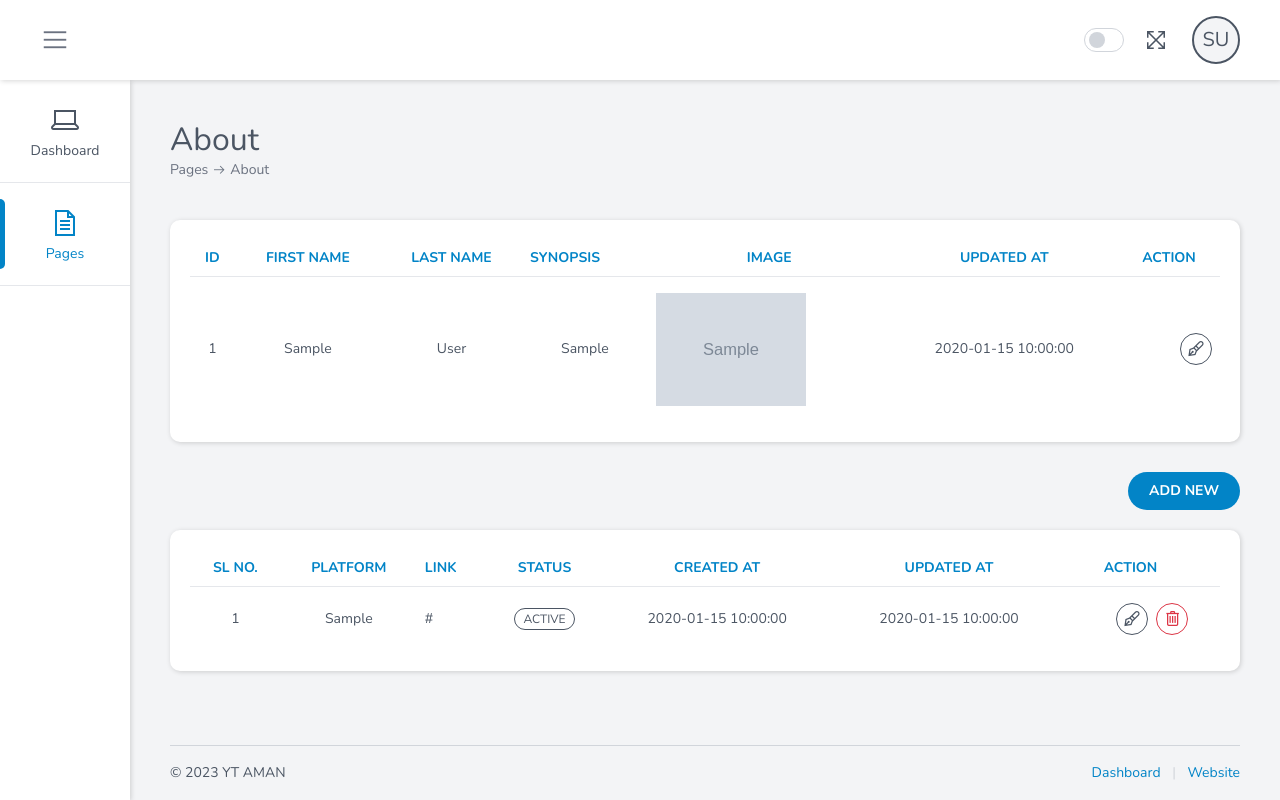
After one commit to amanmukhi/PHP_projects, a PHP site: page /admin/about.php in a window 1280 px wide. The commit adds this page. Run offline with PHP 8.4, Linux system fonts and the light colour scheme; the visitor is signed in with stand-in values (Sample User, id 1); tables that the repository leaves empty or names only in its code hold one stand-in row (values such as "Sample post"); grey boxes marked "Sample" are stand-in pictures; data that the repository does not hold is empty.

Commit message:
new change

```diff
--- /dev/null
+++ b/yt_aman/admin/about.php
@@ -0,0 +1,342 @@
+<?php
+include "connect.php";
+include "auth.php";
+?>
+
+
+<!DOCTYPE html>
+<html lang="en" dir="ltr">
+
+<head>
+    <meta charset="UTF-8" />
+    <meta name="viewport" content="width=device-width, initial-scale=1, shrink-to-fit=no" />
+
+    <title>Pages | About</title>
+
+    <!-- Generics -->
+    <link rel="icon" href="assets/images/favicon/favicon-32.png" sizes="32x32">
+    <link rel="icon" href="assets/images/favicon/favicon-128.png" sizes="128x128">
+    <link rel="icon" href="assets/images/favicon/favicon-192.png" sizes="192x192">
+
+    <!-- Android -->
+    <link rel="shortcut icon" href="assets/images/favicon/favicon-196.png" sizes="196x196">
+
+    <!-- iOS -->
+    <link rel="apple-touch-icon" href="assets/images/favicon/favicon-152.png" sizes="152x152">
+    <link rel="apple-touch-icon" href="assets/images/favicon/favicon-167.png" sizes="167x167">
+    <link rel="apple-touch-icon" href="assets/images/favicon/favicon-180.png" sizes="180x180">
+
+    <link rel="stylesheet" href="assets/css/style.css" />
+
+    <style>
+        #img_url {
+            background: #ddd;
+            width: 170px;
+            height: 200px;
+            display: block;
+        }
+    </style>
+</head>
+
+<body>
+    <!-- header -->
+    <?php include "layouts/header.php"; ?>
+
+    <!-- sidebar -->
+    <?php include "layouts/sidebar.php"; ?>
+
+
+    <!-- Workspace -->
+    <main class="workspace overflow-hidden">
+
+        <!-- Breadcrumb -->
+        <section class="breadcrumb lg:flex items-start">
+            <div>
+                <h1>About</h1>
+                <ul>
+                    <li><a href="#">Pages</a></li>
+                    <li class="divider la la-arrow-right"></li>
+                    <li><a href="#">About</a></li>
+                </ul>
+            </div>
+        </section>
+
+        <div style="margin-bottom: 20px;"></div>
+        <!-- List -->
+        <div class="card p-5">
+            <div class="overflow-x-auto">
+                <table class="table table-auto table_hoverable w-full">
+                    <thead>
+                        <tr>
+
+                            <th class="text-center uppercase">Id</th>
+                            <th class="text-center uppercase">First Name</th>
+                            <th class="text-center uppercase">Last Name</th>
+                            <th class="ltr:text-left rtl:text-right uppercase">Synopsis</th>
+                            <th class="text-center uppercase">Image</th>
+                            <th class="text-center uppercase">Updated At</th>
+                            <th class="text-center uppercase">Action</th>
+
+                        </tr>
+                    </thead>
+                    <tbody>
+                        <tr>
+
+                            <td class="text-center"><?= $id ?></td>
+                            <td class="text-center"><?= $fname ?></td>
+                            <td class="text-center"><?= $lname ?></td>
+                            <td class="text-center"><?= $synopsis ?></td>
+                            <td class="text-center"><img width="150px" src="../assets/img/slider/<?= $img_name ?>" alt="<?= $img_name ?>"></td>
+                            <td class="text-center"><?= $updated_at ?></td>
+
+                            <!-- Action Button -->
+                            <td class="ltr:text-right rtl:text-left whitespace-nowrap">
+                                <div class="inline-flex ltr:ml-auto rtl:mr-auto">
+                                    <a href="#" class="btn btn-icon btn_outlined btn_secondary" data-toggle="modal" data-target="#edithomedata">
+                                        <span class="la la-pen-fancy"></span>
+                                    </a>
+
+
+                                    <!-- add new data -->
+                                    <div id="edithomedata" class="modal" data-animations="fadeInDown, fadeOutUp">
+                                        <div class="modal-dialog modal-dialog_centered max-w-2xl">
+                                            <div class="modal-content">
+                                                <div class="modal-content">
+                                                    <form method="post" action="action.php" enctype="multipart/form-data">
+                                                        <div class="modal-header">
+                                                            <h2 class="modal-title">Edit Basic Details</h2>
+                                                            <button type="button" class="close la la-times" data-dismiss="modal"></button>
+                                                        </div>
+                                                        <div class="modal-body">
+
+                                                            <div class="input-group mt-5">
+                                                                <div class="input-addon input-addon-prepend input-group-item">First and last name</div>
+                                                                <input name="fname" class="form-control input-group-item" value="<?= $fname; ?>" placeholder="<?= $fname; ?>">
+                                                                <input name="lname" class="form-control input-group-item" value="<?= $lname; ?>" placeholder="<?= $lname; ?>">
+                                                            </div>
+                                                            <div class="mt-3">
+                                                                <div class="mt-5">
+                                                                    <textarea name="synopsis" class="form-control" rows="5"><?= $synopsis; ?></textarea>
+                                                                </div>
+                                                            </div>
+                                                            <div class="mt-5">
+                                                                <label class="input-group font-normal">
+                                                                    <div class="file-name input-addon input-addon-prepend input-group-item w-full overflow-x-hidden">
+                                                                        No file chosen</div>
+
+
+                                                                    <br>
+                                                                    <input type="file" id="img_file" name="image" class="hidden" onChange="img_pathUrl(this);">
+                                                                    <div class="input-group-item btn btn_primary uppercase">Choose File</div>
+
+                                                                </label>
+                                                            </div>
+                                                            <div class="mt-5">
+
+                                                                <img src="../assets/img/slider/<?= $img_name ?>" id="img_url" alt="your image">
+                                                            </div>
+                                                        </div>
+                                                        <div class="modal-footer">
+                                                            <div class="flex ltr:ml-auto rtl:mr-auto">
+                                                                <button type="button" class="btn btn_secondary uppercase" data-dismiss="modal">Close</button>
+                                                                <button type="submit" name="edit_home_BD" class="btn btn_primary ltr:ml-2 rtl:mr-2 uppercase">Save</button>
+                                                            </div>
+                                                        </div>
+                                                    </form>
+                                                </div>
+                                            </div>
+                                        </div>
+                                    </div>
+
+                                </div>
+                            </td>
+                        </tr>
+
+                    </tbody>
+                </table>
+            </div>
+        </div>
+
+        <div style="margin-bottom: 30px;"></div>
+
+        <!-- Add social media -->
+        <div class="flex flex-wrap gap-2 items-center ltr:ml-auto rtl:mr-auto mt-5 lg:mt-0">
+            <div class="flex gap-x-2">
+                <!-- Add social media button -->
+                <button class="btn btn_primary uppercase" data-toggle="modal" data-target="#exampleModal">Add New</button>
+            </div>
+        </div>
+        <!-- Add social media -->
+        <div id="exampleModal" class="modal" data-animations="fadeInDown, fadeOutUp">
+            <div class="modal-dialog modal-dialog_centered max-w-2xl">
+                <div class="modal-content">
+                    <form method="post" action="action.php" enctype="multipart/form-data">
+                        <div class="modal-header">
+                            <h2 class="modal-title">Add Social Media</h2>
+                            <button type="button" class="close la la-times" data-dismiss="modal"></button>
+                        </div>
+                        <div class="modal-body">
+                            <div class="input-group mt-5">
+                                <div class="input-addon input-addon-prepend input-group-item">Platform : </div>
+                                <input name="platform" class="form-control input-group-item" placeholder="platform">
+                            </div>
+                            <div class="input-group mt-5">
+                                <div class="input-addon input-addon-prepend input-group-item">Link : </div>
+                                <input name="link" class="form-control input-group-item" placeholder="link">
+                            </div>
+                            <div class="mt-5">
+                                <label class="switch switch_outlined">
+                                    <input type="checkbox" name="status">
+                                    <span></span>
+                                    <span>Published </span>
+                                </label>
+                            </div>
+
+                        </div>
+                        <div class="modal-footer">
+
+                            <div class="flex ltr:ml-auto rtl:mr-auto">
+                                <button type="button" class="btn btn_secondary uppercase" data-dismiss="modal">Close</button>
+                                <button type="submit" name="add_home_SM" class="btn btn_primary ltr:ml-2 rtl:mr-2 uppercase">Save</button>
+                            </div>
+                        </div>
+                    </form>
+                </div>
+            </div>
+        </div>
+
+        <div style="margin-bottom: 20px;"></div>
+        <!-- List -->
+        <div class="card p-5">
+            <div class="overflow-x-auto">
+                <table class="table table-auto table_hoverable w-full">
+                    <thead>
+                        <tr>
+
+                            <th class="text-center uppercase">Sl no.</th>
+                            <th class="text-center uppercase">Platform</th>
+                            <th class="ltr:text-left rtl:text-right uppercase">Link</th>
+                            <th class="text-center uppercase">Status</th>
+                            <th class="text-center uppercase">Created At</th>
+                            <th class="text-center uppercase">Updated At</th>
+                            <th class="text-center uppercase">Action</th>
+
+                            <th class="uppercase"></th>
+                        </tr>
+                    </thead>
+                    <tbody>
+
+                        <?php
+
+                        $sql = "SELECT * FROM social_media";
+                        $res = mysqli_query($conn, $sql);
+
+
+                        if (mysqli_num_rows($res) > 0) {
+                            while ($row = mysqli_fetch_assoc($res)) { ?>
+                                <tr>
+                                    <td class="text-center"><?= $row['id']; ?></td>
+                                    <td class="text-center"><?= $row['platform']; ?></td>
+                                    <td><?= $row['link']; ?></td>
+                                    <td class="text-center">
+                                        <?php if ($row['status'] == 'active') { ?>
+                                            <div class="badge badge_outlined badge_secondary uppercase">Active</div>
+                                        <?php } else { ?>
+                                            <div class="badge badge_outlined badge_secondary uppercase">Inactive</div>
+                                        <?php }
+                                        ?>
+                                    </td>
+                                    <td class="text-center"><?= $row['created_at']; ?></td>
+                                    <td class="text-center"><?= $row['updated_at']; ?></td>
+                                    <td class="ltr:text-right rtl:text-left whitespace-nowrap">
+                                        <div class="inline-flex ltr:ml-auto rtl:mr-auto">
+                                            <a href="#" class="btn btn-icon btn_outlined btn_secondary" data-toggle="modal" data-target="#exampleModaledit<?= $row['id']; ?>">
+                                                <span class=" la la-pen-fancy"></span>
+                                            </a>
+
+                                            <!-- add new data -->
+                                            <div id="exampleModaledit<?= $row['id']; ?>" class="modal" data-animations="fadeInDown, fadeOutUp">
+                                                <div class="modal-dialog modal-dialog_centered max-w-2xl">
+                                                    <div class="modal-content">
+                                                        <form method="post" action="action.php" enctype="multipart/form-data">
+                                                            <input type="hidden" name="id" value="<?= $row['id']; ?>">
+                                                            <div class="modal-header">
+                                                                <h2 class="modal-title">Edit Social Media</h2>
+                                                                <button type="button" class="close la la-times" data-dismiss="modal"></button>
+                                                            </div>
+                                                            <div class="modal-body">
+                                                                <div class="input-group mt-5">
+                                                                    <div class="input-addon input-addon-prepend input-group-item">Platform : </div>
+                                                                    <input name="platform" value="<?= $row['platform']; ?>" class="form-control input-group-item" placeholder="<?= $row['platform']; ?>">
+                                                                </div>
+                                                                <div class="input-group mt-5">
+                                                                    <div class="input-addon input-addon-prepend input-group-item">Link : </div>
+                                                                    <input name="link" value="<?= $row['link']; ?>" class="form-control input-group-item" placeholder="<?= $row['link']; ?>">
+                                                                </div>
+                                                                <div class="mt-5">
+                                                                    <label class="switch switch_outlined">
+                                                                        <?php
+                                                                        if ($row['status'] == 'active') { ?>
+                                                                            <input type="checkbox" value="<?= $row['status'] ?>" name="status" checked>
+
+                                                                        <?php } else { ?>
+                                                                            <input type="checkbox" value="<?= $row['status'] ?>" name="status">
+
+                                                                        <?php }
+                                                                        ?>
+
+                                                                        <span></span>
+                                                                        <span>Published </span>
+                                                                    </label>
+                                                                </div>
+
+                                                            </div>
+                                                            <div class="modal-footer">
+
+                                                                <div class="flex ltr:ml-auto rtl:mr-auto">
+                                                                    <button type="button" class="btn btn_secondary uppercase" data-dismiss="modal">Close</button>
+                                                                    <button type="submit" name="edit_home_SM" class="btn btn_primary ltr:ml-2 rtl:mr-2 uppercase">Save</button>
+                                                                </div>
+                                                            </div>
+                                                        </form>
+                                                    </div>
+                                                </div>
+                                            </div>
+                                            <a href="action.php?id=<?= $row['id']; ?>" class="btn btn-icon btn_outlined btn_danger ltr:ml-2 rtl:mr-2">
+                                                <span class="la la-trash-alt"></span>
+                                            </a>
+                                        </div>
+                                    </td>
+                                </tr>
+                        <?php }
+                        }
+                        ?>
+
+
+                    </tbody>
+                </table>
+            </div>
+        </div>
+
+        <!-- Footer -->
+        <?php include "layouts/footer.php"; ?>
+
+    </main>
+
+    <!-- Scripts -->
+    <script src="assets/js/vendor.js"></script>
+    <script src="assets/js/script.js"></script>
+
+    <!-- jquery cdn link -->
+    <script src="https://cdnjs.cloudflare.com/ajax/libs/jquery/3.3.1/jquery.min.js"></script>
+
+    <!-- show image -->
+    <script>
+        function img_pathUrl(input) {
+            $('#img_url')[0].src = (window.URL ? URL : webkitURL).createObjectURL(input.files[0]);
+        }
+    </script>
+
+</body>
+
+</html>
--- a/yt_aman/admin/layouts/sidebar.php
+++ b/yt_aman/admin/layouts/sidebar.php
@@ -31,7 +31,7 @@
                  Home
              </a>
 
-             <a href="#">
+             <a href="about.php">
                  <span class="la la-edit"></span>
                  About
              </a>
```
